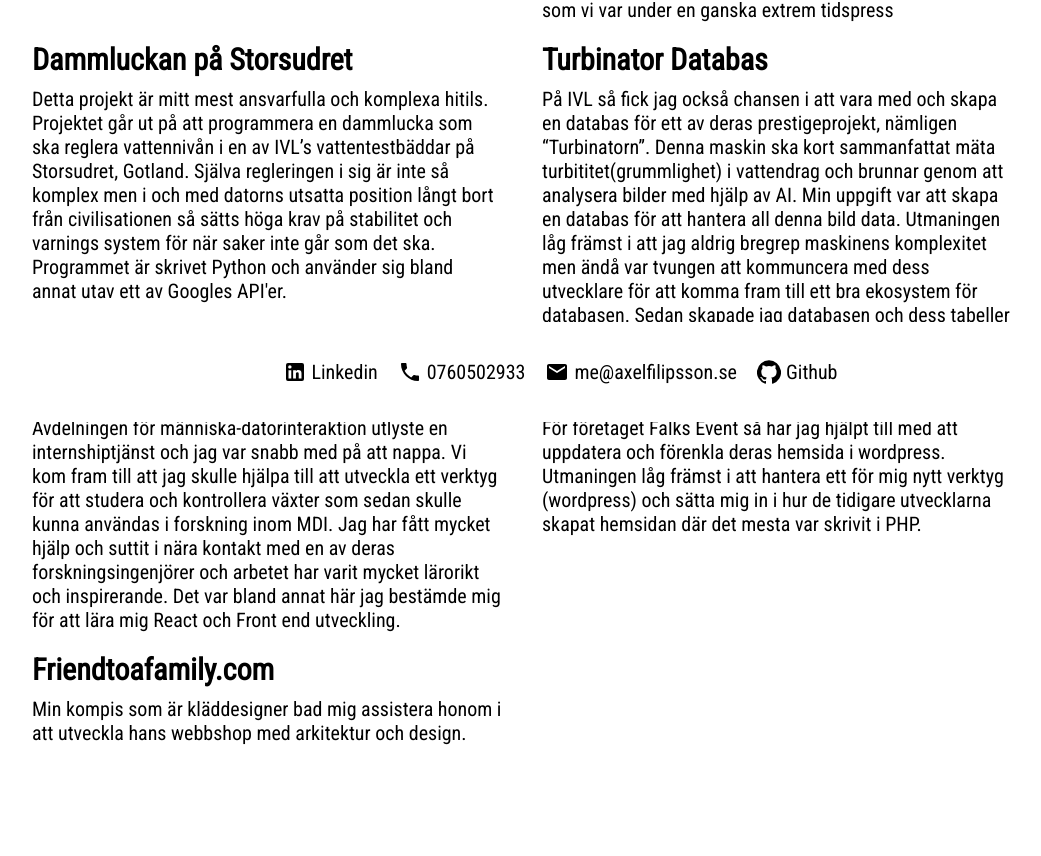
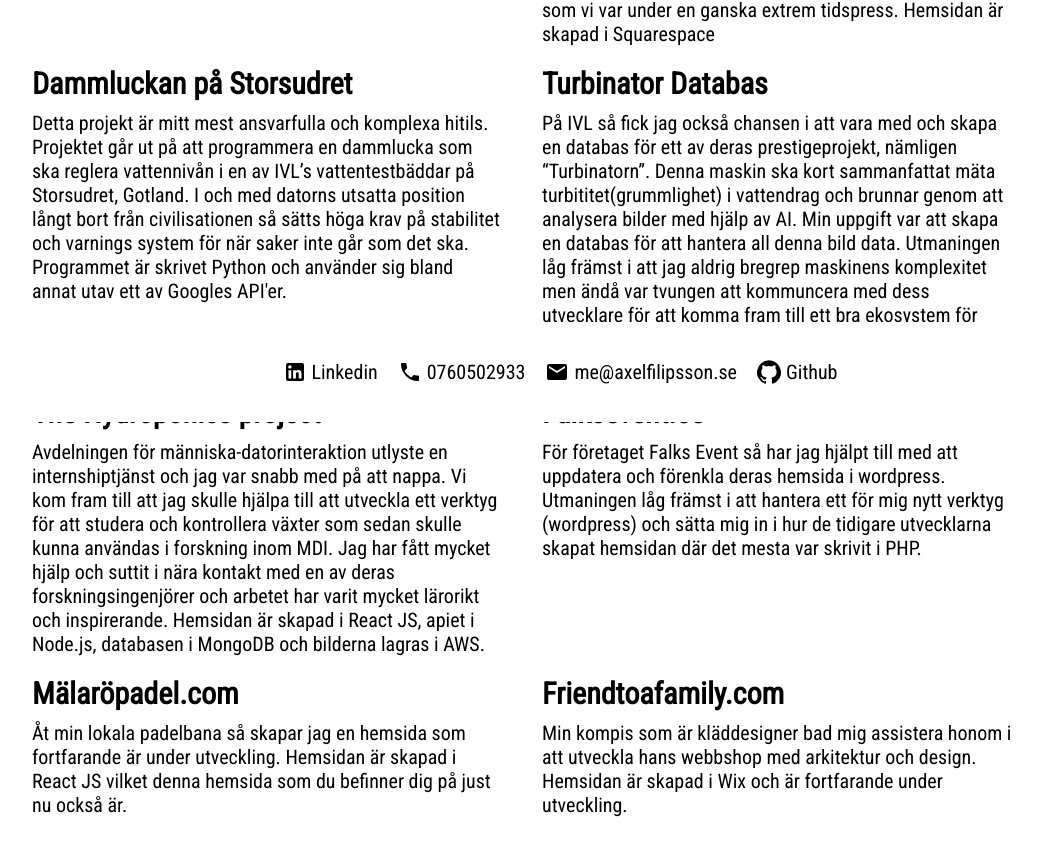
Before and after one commit to axelfilipsson/webb, a React (Create React App) app: page /projects in a window 1280 px wide. Shown: the part 378-1234 px from the top of the page, without its empty margins (118-1159 px from the left). Built offline with nearby package versions, Linux system fonts and the light colour scheme.

Commit message:
content change

```diff
--- a/src/components/Projects.js
+++ b/src/components/Projects.js
@@ -12,12 +12,12 @@ function Projects() {
             <div>
                 <a href='https://almarna.org/'> <h2>Almarna.org</h2></a>
                 <p>
-                Almarna.org var ett jobb jag gjorde för Alternativ Stad då de skulle fira och uppmärksamma 50-årsjubilet av Almstriden. Utmaningen låg i att kommunicera med dessa väldigt kompetenta men icke IT bevandrade pensionärer för att komma fram till en bra och pedagogisk hemsida samtidigt som vi var under en ganska extrem tidspress </p>
+                Almarna.org var ett jobb jag gjorde för Alternativ Stad då de skulle fira och uppmärksamma 50-årsjubilet av Almstriden. Utmaningen låg i att kommunicera med dessa väldigt kompetenta men icke IT bevandrade pensionärer för att komma fram till en bra och pedagogisk hemsida samtidigt som vi var under en ganska extrem tidspress. Hemsidan är skapad i Squarespace </p>
             </div>
             <div>
                 <a href='https://www.ivl.se/projektwebbar/storsudret.html'> <h2>Dammluckan på Storsudret</h2></a>
                 <p>
-                Detta projekt är mitt mest ansvarfulla och komplexa hitils. Projektet går ut på att programmera en dammlucka som ska reglera vattennivån i en av IVL’s vattentestbäddar på Storsudret, Gotland. Själva regleringen i sig är inte så komplex men i och med datorns utsatta position långt bort från civilisationen så sätts höga krav på stabilitet och varnings system för när saker inte går som det ska. Programmet är skrivet Python och använder sig bland annat utav ett av Googles API'er.
+                Detta projekt är mitt mest ansvarfulla och komplexa hitils. Projektet går ut på att programmera en dammlucka som ska reglera vattennivån i en av IVL’s vattentestbäddar på Storsudret, Gotland. I och med datorns utsatta position långt bort från civilisationen så sätts höga krav på stabilitet och varnings system för när saker inte går som det ska. Programmet är skrivet Python och använder sig bland annat utav ett av Googles API'er.
                 </p>
             </div>
             <div>
@@ -29,7 +29,7 @@ function Projects() {
             <div>
                 <a href='https://hydroponics-website-3pevl.ondigitalocean.app/#/'> <h2>The Hydroponics project</h2></a>
                 <p>
-                Avdelningen för människa-datorinteraktion utlyste en internshiptjänst och jag var snabb med på att nappa. Vi kom fram till att jag skulle hjälpa till att utveckla ett verktyg för att studera och kontrollera växter som sedan skulle kunna användas i forskning inom MDI. Jag har fått mycket hjälp och suttit i nära kontakt med en av deras forskningsingenjörer och arbetet har varit mycket lärorikt och inspirerande. Det var bland annat här jag bestämde mig för att lära mig React och Front end utveckling.
+                Avdelningen för människa-datorinteraktion utlyste en internshiptjänst och jag var snabb med på att nappa. Vi kom fram till att jag skulle hjälpa till att utveckla ett verktyg för att studera och kontrollera växter som sedan skulle kunna användas i forskning inom MDI. Jag har fått mycket hjälp och suttit i nära kontakt med en av deras forskningsingenjörer och arbetet har varit mycket lärorikt och inspirerande. Hemsidan är skapad i React JS, apiet i Node.js, databasen i MongoDB och bilderna lagras i AWS.
                 </p>
             </div>
 
@@ -40,8 +40,12 @@ function Projects() {
                 </p>
             </div>
             <div>
+                <a href='https://malaropadel.vercel.app/'> <h2>Mälaröpadel.com</h2></a>
+                <p>Åt min lokala padelbana så skapar jag en hemsida som fortfarande är under utveckling. Hemsidan är skapad i React JS vilket denna hemsida som du befinner dig på just nu också är.</p>
+            </div>
+            <div>
                 <a href='https://friendtoafamily.com/'> <h2>Friendtoafamily.com</h2></a>
-                <p>Min kompis som är kläddesigner bad mig assistera honom i att utveckla hans webbshop med arkitektur och design. </p>
+                <p>Min kompis som är kläddesigner bad mig assistera honom i att utveckla hans webbshop med arkitektur och design. Hemsidan är skapad i Wix och är fortfarande under utveckling.</p>
             </div>
         </div>
 
```
